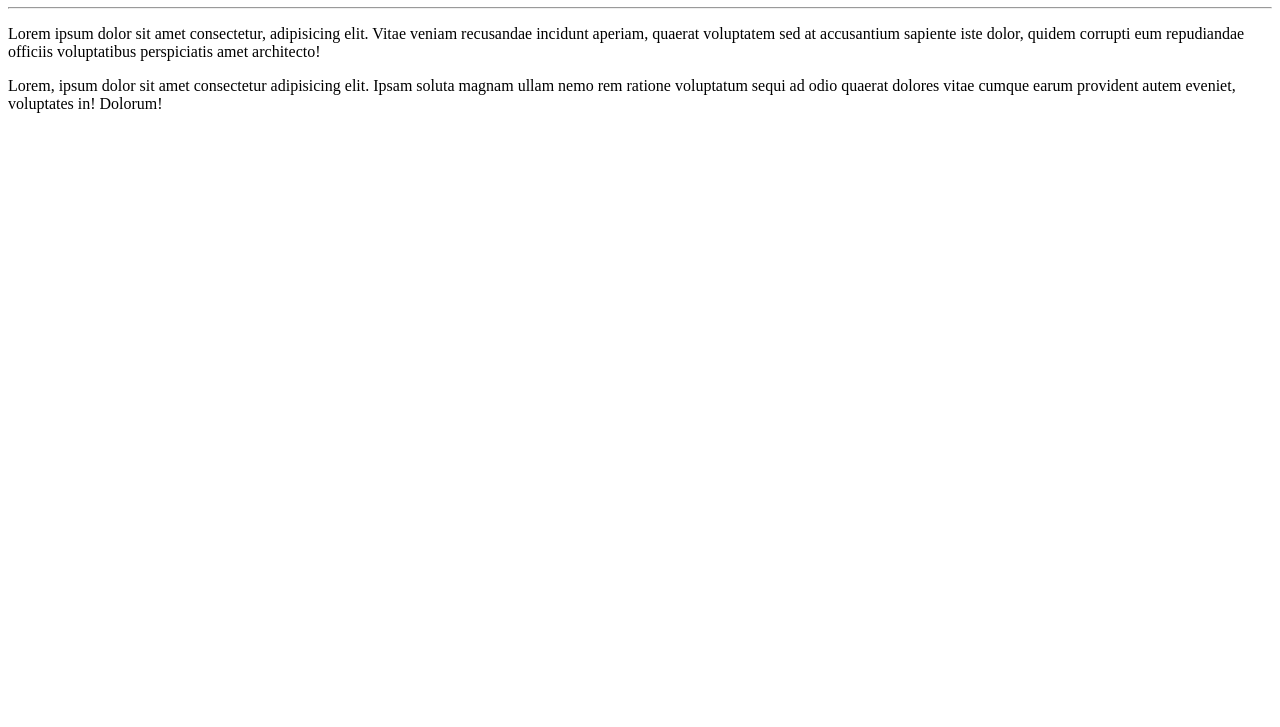
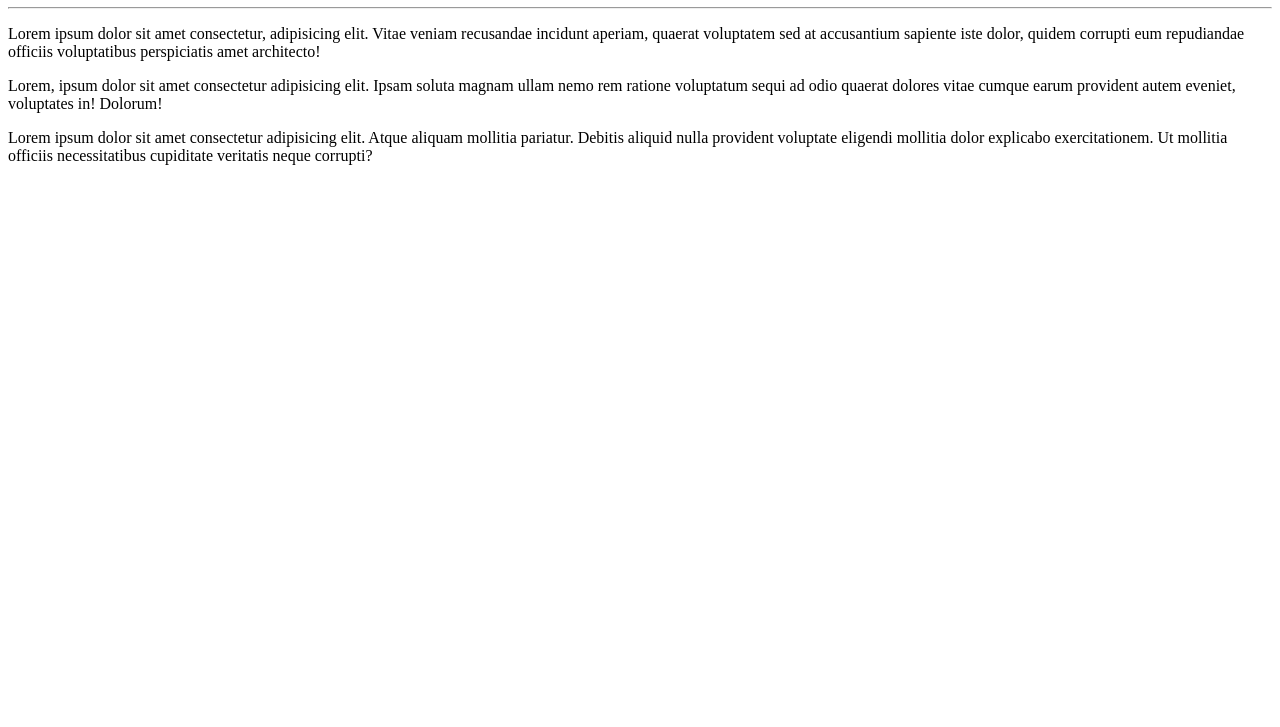
Before and after one commit to programadornovato2021/Projetosdoiniciante, a plain HTML site: page SITE01/index.html in a window 1280 px wide. Shown: the part 73-800 px from the top of the page. Drawn offline with Linux system fonts and the light colour scheme.

Commit message:
alteração

```diff
--- a/SITE01/index.html
+++ b/SITE01/index.html
@@ -12,5 +12,7 @@
     <p>Lorem ipsum dolor sit amet consectetur, adipisicing elit. Vitae veniam recusandae incidunt aperiam, quaerat voluptatem sed at accusantium sapiente iste dolor, quidem corrupti eum repudiandae officiis voluptatibus perspiciatis amet architecto!</p>
 
     <p>Lorem, ipsum dolor sit amet consectetur adipisicing elit. Ipsam soluta magnam ullam nemo rem ratione voluptatum sequi ad odio quaerat dolores vitae cumque earum provident autem eveniet, voluptates in! Dolorum!</p>
+
+    <p>Lorem ipsum dolor sit amet consectetur adipisicing elit. Atque aliquam mollitia pariatur. Debitis aliquid nulla provident voluptate eligendi mollitia dolor explicabo exercitationem. Ut mollitia officiis necessitatibus cupiditate veritatis neque corrupti?</p>
 </body>
 </html>
```
